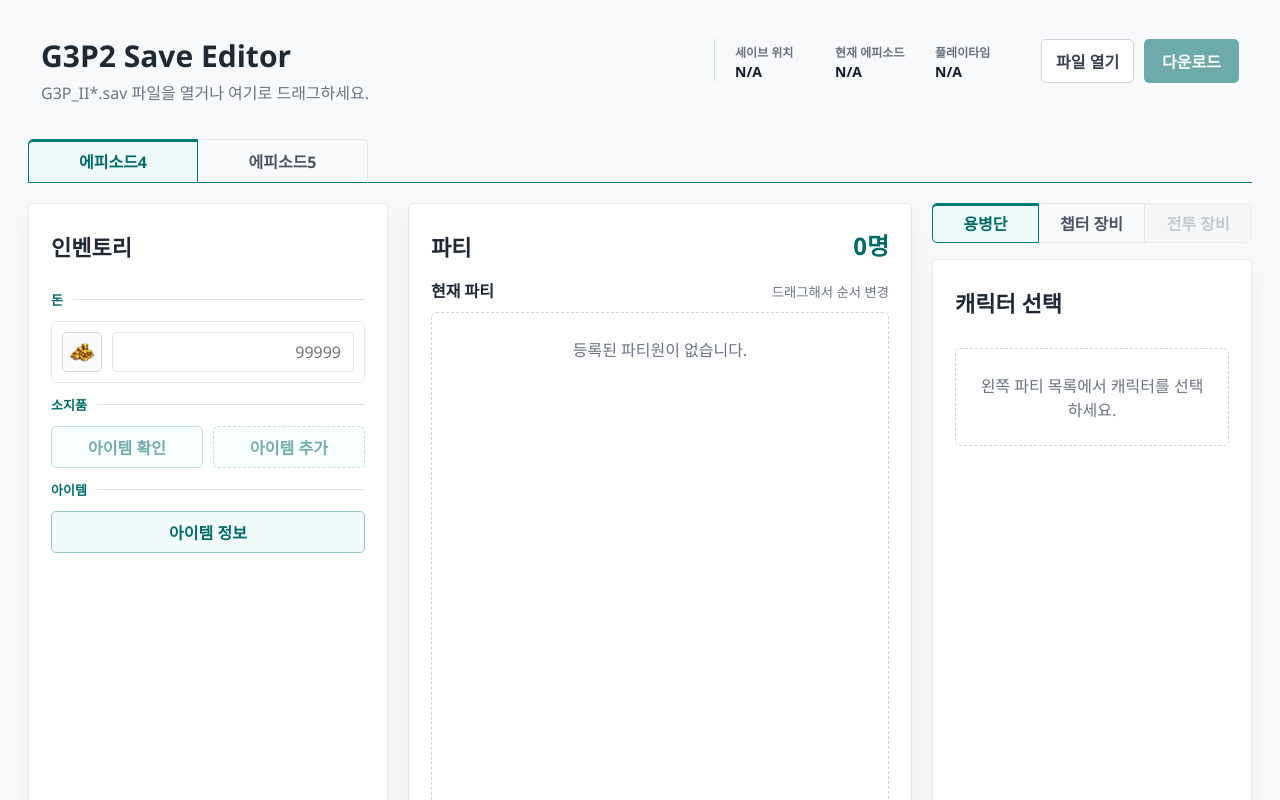
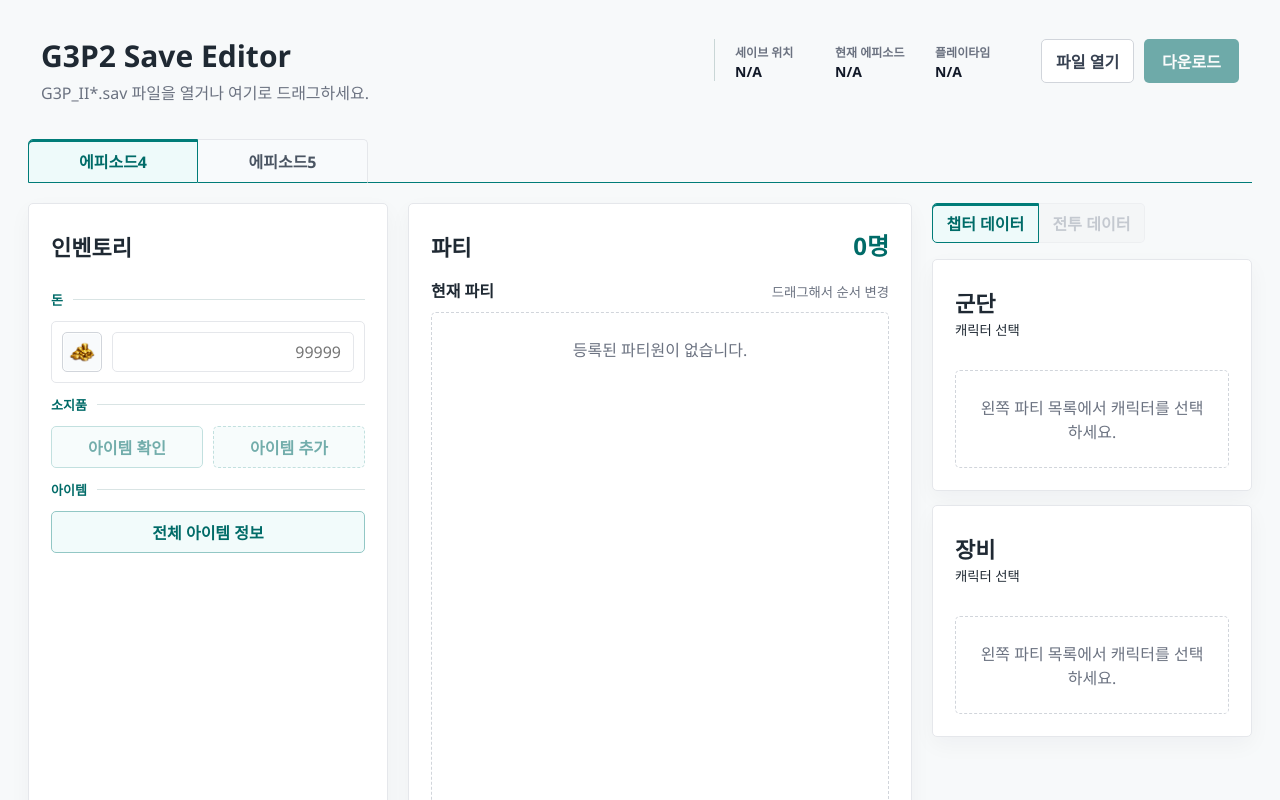
Before and after one commit to rnrmfdlapdlf/g3p2-save-editor, a React (Vite) app: page / in a window 1280 px wide. Shown: the top 800 px of the page. Built offline with nearby package versions, Linux system fonts and the light colour scheme.

Commit message:
Refactor mercenary/battle equipment editor with scope separation

```diff
--- a/src/renderer/App.tsx
+++ b/src/renderer/App.tsx
@@ -4,6 +4,7 @@ import {
   CharacterEquipmentEdit,
   CharacterEquipmentInfo,
   CharacterMercenaryInfo,
+  CharacterMercenaryEdit,
   CHARACTER_NAMES,
   CHARACTER_OPTIONS,
   CONSUMABLE_KIND_LABELS,
@@ -41,17 +42,16 @@ type DraftMoney = Record<EpisodeKey, string>;
 type DraftInventorySlot = { itemCode: number; quantity: string };
 type DraftInventory = Record<EpisodeKey, DraftInventorySlot[]>;
 type DraftEquipment = Record<EquipmentScope, Record<number, Record<EquipmentSlotKey, number>>>;
-type DraftMercenaries = Record<number, number>;
-type EditorTab = EquipmentScope | "mercenary";
+type DraftMercenaries = Record<EquipmentScope, Record<number, number>>;
+type EditorTab = EquipmentScope;
 type LoadedSave = {
   save: SaveInfo;
   browserBytes?: Uint8Array | null;
 };
 
 const editorTabLabels: Record<EditorTab, string> = {
-  mercenary: "용병단",
-  field: "챕터 장비",
-  battle: "전투 장비"
+  field: "챕터 데이터",
+  battle: "전투 데이터"
 };
 
 const emptySaveStatus = "G3P_II*.sav 파일을 열거나 여기로 드래그하세요.";
@@ -67,9 +67,9 @@ export default function App() {
   });
   const [draftParties, setDraftParties] = useState<DraftParties>({ episode4: [], episode5: [] });
   const [draftEquipment, setDraftEquipment] = useState<DraftEquipment>({ field: {}, battle: {} });
-  const [draftMercenaries, setDraftMercenaries] = useState<DraftMercenaries>({});
+  const [draftMercenaries, setDraftMercenaries] = useState<DraftMercenaries>({ field: {}, battle: {} });
   const [selectedEquipmentCode, setSelectedEquipmentCode] = useState<number | null>(null);
-  const [activeEditorTab, setActiveEditorTab] = useState<EditorTab>("mercenary");
+  const [activeEditorTab, setActiveEditorTab] = useState<EditorTab>("field");
   const [status, setStatus] = useState(emptySaveStatus);
   const [busy, setBusy] = useState(false);
   const [dragging, setDragging] = useState(false);
@@ -140,19 +140,16 @@ export default function App() {
       field: buildEquipmentDrafts(nextSave.equipment.field),
       battle: buildEquipmentDrafts(nextSave.equipment.battle)
     });
-    setDraftMercenaries(
-      Object.fromEntries(
-        nextSave.mercenaries
-          .filter((mercenary) => mercenary.supported && typeof mercenary.value === "number")
-          .map((mercenary) => [mercenary.characterCode, mercenary.value ?? 0])
-      ) as DraftMercenaries
-    );
+    setDraftMercenaries({
+      field: buildMercenaryDrafts(nextSave.mercenaries.field),
+      battle: buildMercenaryDrafts(nextSave.mercenaries.battle)
+    });
     setSelectedEquipmentCode(
       nextSave.equipment.field.find((equipment) => equipment.supported)?.characterCode ??
-        nextSave.mercenaries.find((mercenary) => mercenary.supported)?.characterCode ??
+        nextSave.mercenaries.field.find((mercenary) => mercenary.supported)?.characterCode ??
         null
     );
-    setActiveEditorTab((currentTab) => (currentTab === "battle" && nextSave.location.code !== 1 ? "mercenary" : currentTab));
+    setActiveEditorTab((currentTab) => (currentTab === "battle" && nextSave.location.code !== 1 ? "field" : currentTab));
   }
 
   async function openSaveFromUser() {
@@ -451,7 +448,7 @@ export default function App() {
 
         <aside className="equipment-column">
           <div className="editor-tabs" role="tablist" aria-label="편집 항목 선택">
-            {(["mercenary", "field", "battle"] as EditorTab[]).map((tab) => (
+            {(["field", "battle"] as EditorTab[]).map((tab) => (
               <button
                 key={tab}
                 type="button"
@@ -464,19 +461,22 @@ export default function App() {
             ))}
           </div>
 
-          {activeEditorTab === "mercenary" ? (
+          <div className="equipment-data-groups">
             <MercenaryEditor
               save={save}
+              scope={activeEditorTab}
               selectedCode={selectedEquipmentCode}
-              draftMercenaries={draftMercenaries}
+              draftMercenaries={draftMercenaries[activeEditorTab]}
               onChange={(characterCode, value) => {
                 setDraftMercenaries((current) => ({
                   ...current,
-                  [characterCode]: value
+                  [activeEditorTab]: {
+                    ...current[activeEditorTab],
+                    [characterCode]: value
+                  }
                 }));
               }}
             />
-          ) : (
             <EquipmentEditor
               save={save}
               scope={activeEditorTab}
@@ -495,7 +495,7 @@ export default function App() {
                 }));
               }}
             />
-          )}
+          </div>
         </aside>
       </section>
     </main>
@@ -643,7 +643,7 @@ function InventoryEditor({
         </div>
 
         <button type="button" className="inventory-review-button" onClick={() => setItemInfoOpen(true)}>
-          아이템 정보
+          전체 아이템 정보
         </button>
       </div>
 
@@ -981,12 +981,12 @@ function ItemInfoModal({ onClose }: { onClose: () => void }) {
         className="item-picker"
         role="dialog"
         aria-modal="true"
-        aria-label="아이템 정보"
+        aria-label="전체 아이템 정보"
         onMouseDown={(event) => event.stopPropagation()}
       >
         <header className="item-picker-header">
           <div>
-            <h2>아이템 정보</h2>
+            <h2>전체 아이템 정보</h2>
           </div>
           <button type="button" className="secondary-button" onClick={onClose}>
             닫기
@@ -1237,7 +1237,7 @@ function PartyPicker({
               <ManualCodeInput
                 value={manualCode}
                 ariaLabel="수동 캐릭터 코드"
-                helpText="목록에 없는 캐릭터 코드를 직접 입력합니다. 확인된 25개 필드 캐릭터 외에는 용병단과 챕터 장비를 편집할 수 없습니다."
+                helpText="목록에 없는 캐릭터 코드를 직접 입력합니다. 확인된 25개 필드 캐릭터 외에는 군단과 챕터 장비를 편집할 수 없습니다."
                 confirmMessage="255를 넘는 캐릭터 코드입니다. 그래도 추가할까요?"
                 onChange={setManualCode}
                 onAdd={addPartyCode}
@@ -1318,7 +1318,8 @@ function EquipmentEditor({
     <article className="equipment-card">
       <div className="section-title">
         <div>
-          <h2>{currentEquipment?.characterName ?? "캐릭터 선택"}</h2>
+          <h2>장비</h2>
+          <small>{currentEquipment?.characterName ?? "캐릭터 선택"}</small>
         </div>
       </div>
 
@@ -1329,8 +1330,8 @@ function EquipmentEditor({
           <div className="equipment-note">
             <small>
               {scope === "field"
-                ? "챕터/연대표 캐릭터 장비만 저장됩니다."
-                : "전투 중 현재 장비만 저장됩니다."}
+                ? "다음 전투시 착용하는 장비입니다."
+                : "현재 착용중인 장비입니다."}
             </small>
           </div>
 
@@ -1597,21 +1598,23 @@ function ManualCodeInput({
 
 function MercenaryEditor({
   save,
+  scope,
   selectedCode,
   draftMercenaries,
   onChange
 }: {
   save: SaveInfo | null;
+  scope: EquipmentScope;
   selectedCode: number | null;
-  draftMercenaries: DraftMercenaries;
+  draftMercenaries: Record<number, number>;
   onChange: (characterCode: number, value: number) => void;
 }) {
   const [pickerOpen, setPickerOpen] = useState(false);
   const mercenaryByCode = useMemo(() => {
-    return new Map(save?.mercenaries.map((mercenary) => [mercenary.characterCode, mercenary]) ?? []);
-  }, [save]);
+    return new Map(save?.mercenaries[scope].map((mercenary) => [mercenary.characterCode, mercenary]) ?? []);
+  }, [save, scope]);
   const currentMercenary =
-    selectedCode === null ? null : mercenaryByCode.get(selectedCode) ?? buildUnsupportedMercenary(selectedCode);
+    selectedCode === null ? null : mercenaryByCode.get(selectedCode) ?? buildUnsupportedMercenary(selectedCode, scope);
   const value =
     selectedCode === null
       ? 0
@@ -1621,7 +1624,8 @@ function MercenaryEditor({
     <article className="equipment-card">
       <div className="section-title">
         <div>
-          <h2>{currentMercenary?.characterName ?? "캐릭터 선택"}</h2>
+          <h2>군단</h2>
+          <small>{currentMercenary?.characterName ?? "캐릭터 선택"}</small>
         </div>
       </div>
 
@@ -1630,11 +1634,11 @@ function MercenaryEditor({
       ) : currentMercenary.supported ? (
         <div className="equipment-slots">
           <div className="equipment-note">
-            <small>해당 캐릭터의 용병을 관리합니다.</small>
+            <small>{scope === "field" ? "챕터에서 사용할 군단을 관리합니다." : "현재 전투에서 사용할 군단을 관리합니다."}</small>
           </div>
 
           <div className="equipment-field">
-            <span>용병단</span>
+            <span>군단</span>
             <button type="button" className="mercenary-option active" onClick={() => setPickerOpen(true)}>
               <span>{getMercenaryName(value)}</span>
               <small>{value}</small>
@@ -1643,7 +1647,7 @@ function MercenaryEditor({
         </div>
       ) : (
         <div className="equipment-note unsupported">
-          <small>{currentMercenary.note ?? "이 캐릭터의 용병단 위치는 아직 확인되지 않았습니다."}</small>
+          <small>{currentMercenary.note ?? "이 캐릭터의 군단 위치는 아직 확인되지 않았습니다."}</small>
         </div>
       )}
 
@@ -1690,12 +1694,12 @@ function MercenaryPicker({
         className="item-picker"
         role="dialog"
         aria-modal="true"
-        aria-label="용병단 선택"
+        aria-label="군단 선택"
         onMouseDown={(event) => event.stopPropagation()}
       >
         <header className="item-picker-header">
           <div>
-            <h2>용병단 선택</h2>
+            <h2>군단 선택</h2>
           </div>
           <button type="button" className="secondary-button" onClick={onClose}>
             닫기
@@ -1725,9 +1729,9 @@ function MercenaryPicker({
             {activeTab === "manual" ? (
               <ManualCodeInput
                 value={manualCode}
-                ariaLabel="수동 용병단 코드"
-                helpText="목록에 없는 용병단 코드를 직접 입력합니다."
-                confirmMessage="255를 넘는 용병단 코드입니다. 그래도 추가할까요?"
+                ariaLabel="수동 군단 코드"
+                helpText="목록에 없는 군단 코드를 직접 입력합니다."
+                confirmMessage="255를 넘는 군단 코드입니다. 그래도 추가할까요?"
                 onChange={setManualCode}
                 onAdd={onSelect}
               />
@@ -1950,16 +1954,17 @@ function buildUnsupportedEquipment(characterCode: number, scope: EquipmentScope)
   };
 }
 
-function buildUnsupportedMercenary(characterCode: number): CharacterMercenaryInfo {
+function buildUnsupportedMercenary(characterCode: number, scope: EquipmentScope): CharacterMercenaryInfo {
   const characterName = CHARACTER_NAMES.get(characterCode) ?? `알 수 없음 (${characterCode})`;
   return {
     characterCode,
     characterName,
+    scope,
     supported: false,
     note:
       getCharacterGroup(characterName) === "arena"
         ? "아레나 캐릭터의 정보는 세이브 파일에 기록되지 않습니다."
-        : "용병단 오프셋이 확인되지 않았습니다."
+        : "군단 오프셋이 확인되지 않았습니다."
   };
 }
 
@@ -1980,6 +1985,14 @@ function buildEquipmentDrafts(equipment: CharacterEquipmentInfo[]): Record<numbe
         Object.fromEntries(item.slots.map((slot) => [slot.key, slot.value]))
       ])
   ) as Record<number, Record<EquipmentSlotKey, number>>;
+}
+
+function buildMercenaryDrafts(mercenaries: CharacterMercenaryInfo[]): Record<number, number> {
+  return Object.fromEntries(
+    mercenaries
+      .filter((mercenary) => mercenary.supported && typeof mercenary.value === "number")
+      .map((mercenary) => [mercenary.characterCode, mercenary.value ?? 0])
+  ) as Record<number, number>;
 }
 
 function buildEquipmentEdits(
@@ -2003,15 +2016,18 @@ function buildEquipmentEdits(
 }
 
 function buildMercenaryEdits(
-  mercenaries: CharacterMercenaryInfo[],
+  mercenaries: SaveInfo["mercenaries"],
   draftMercenaries: DraftMercenaries
-): Array<{ characterCode: number; value: number }> {
-  return mercenaries
-    .filter((item) => item.supported && typeof draftMercenaries[item.characterCode] === "number")
-    .map((item) => ({
-      characterCode: item.characterCode,
-      value: draftMercenaries[item.characterCode]
-    }));
+): CharacterMercenaryEdit[] {
+  return (["field", "battle"] as EquipmentScope[]).flatMap((scope) =>
+    mercenaries[scope]
+      .filter((item) => item.supported && typeof draftMercenaries[scope][item.characterCode] === "number")
+      .map((item) => ({
+        characterCode: item.characterCode,
+        scope,
+        value: draftMercenaries[scope][item.characterCode]
+      }))
+  );
 }
 
 function buildInventoryDraft(inventory: InventorySlotInfo[]): DraftInventorySlot[] {
--- a/src/renderer/styles.css
+++ b/src/renderer/styles.css
@@ -785,6 +785,15 @@ h1 {
   align-content: start;
 }
 
+.equipment-data-groups {
+  display: grid;
+  gap: 14px;
+}
+
+.equipment-data-groups .equipment-card {
+  min-height: auto;
+}
+
 .sidebar .inventory-card {
   gap: 12px;
   padding: 22px;
--- a/src/shared/saveFormat.ts
+++ b/src/shared/saveFormat.ts
@@ -136,6 +136,7 @@ export type CharacterEquipmentInfo = {
 export type CharacterMercenaryInfo = {
   characterCode: number;
   characterName: string;
+  scope: EquipmentScope;
   supported: boolean;
   note?: string;
   offset?: number;
@@ -172,7 +173,7 @@ export type SaveInfo = {
   inventorySlots: Record<EpisodeKey, InventorySlotInfo[]>;
   parties: Record<EpisodeKey, PartyInfo>;
   equipment: Record<EquipmentScope, CharacterEquipmentInfo[]>;
-  mercenaries: CharacterMercenaryInfo[];
+  mercenaries: Record<EquipmentScope, CharacterMercenaryInfo[]>;
 };
 
 export type CharacterEquipmentEdit = {
@@ -183,6 +184,7 @@ export type CharacterEquipmentEdit = {
 
 export type CharacterMercenaryEdit = {
   characterCode: number;
+  scope: EquipmentScope;
   value: number;
 };
 
@@ -558,6 +560,7 @@ const FIELD_CHARACTER_CODE_RELATIVE_OFFSET = 0x0a4;
 const FIELD_MERCENARY_RELATIVE_OFFSET = 0x0bc;
 const FIELD_EQUIPMENT_RELATIVE_OFFSET = 0x0ec;
 const EQUIPMENT_RELATIVE_OFFSET_FROM_CHARACTER = 0x48;
+const BATTLE_MERCENARY_RELATIVE_OFFSET_FROM_CHARACTER = 0x18;
 const FIELD_CHARACTER_RECORD_INDICES: Record<number, number> = {
   236: 0,
   237: 1,
@@ -622,7 +625,10 @@ export function parseSave(data: Uint8Array, filePath: string): SaveInfo {
       field: readEquipment(data, "field"),
       battle: readEquipment(data, "battle")
     },
-    mercenaries: readMercenaries(data)
+    mercenaries: {
+      field: readMercenaries(data, "field"),
+      battle: readMercenaries(data, "battle")
+    }
   };
 }
 
@@ -1148,46 +1154,74 @@ function looksLikeEquipmentBlock(data: Uint8Array, offset: number): boolean {
   });
 }
 
-function readMercenaries(data: Uint8Array): CharacterMercenaryInfo[] {
-  return readFieldCharacterCodes(data).map((characterCode) => readCharacterMercenary(data, characterCode));
+function readMercenaries(data: Uint8Array, scope: EquipmentScope): CharacterMercenaryInfo[] {
+  if (scope === "field") {
+    return readFieldCharacterCodes(data).map((characterCode) => readCharacterMercenary(data, characterCode, scope));
+  }
+
+  const locationCode = readInverseUint32(data, 0x0c);
+  if (locationCode !== 1) {
+    return [];
+  }
+
+  const activeParty = readParty(data, getActiveEpisodeKey(data));
+  return activeParty.members.map((member) => readCharacterMercenary(data, member.code, scope));
 }
 
-function readCharacterMercenary(data: Uint8Array, characterCode: number): CharacterMercenaryInfo {
+function readCharacterMercenary(data: Uint8Array, characterCode: number, scope: EquipmentScope): CharacterMercenaryInfo {
   const characterName = CHARACTER_NAMES.get(characterCode) ?? `알 수 없음 (${characterCode})`;
-  const offset = getMercenaryOffset(data, characterCode);
+  const offset = getMercenaryOffset(data, characterCode, scope);
+  const byteLength = scope === "field" ? 4 : 2;
 
-  if (offset === null || offset + 4 > data.length) {
+  if (offset === null || offset + byteLength > data.length) {
     return {
       characterCode,
       characterName,
+      scope,
       supported: false,
       note: isArenaCharacterName(characterName)
         ? "아레나 캐릭터의 정보는 세이브 파일에 기록되지 않습니다."
-        : "아직 용병단 위치가 확인되지 않은 캐릭터입니다."
+        : "아직 군단 위치가 확인되지 않은 캐릭터입니다."
     };
   }
 
   return {
     characterCode,
     characterName,
+    scope,
     supported: true,
     offset,
-    value: readInverseUint32(data, offset),
-    raw: readRawHex(data, offset, 4)
+    value: scope === "field" ? readInverseUint32(data, offset) : readInverseUint16(data, offset),
+    raw: readRawHex(data, offset, byteLength)
   };
 }
 
 function applyMercenaryEdits(data: Uint8Array, edits: CharacterMercenaryEdit[]): void {
   for (const edit of edits) {
-    const offset = getMercenaryOffset(data, edit.characterCode);
-    if (offset === null || offset + 4 > data.length) {
+    const offset = getMercenaryOffset(data, edit.characterCode, edit.scope);
+    const byteLength = edit.scope === "field" ? 4 : 2;
+    if (offset === null || offset + byteLength > data.length) {
       continue;
     }
-    writeInverseUint32(data, offset, edit.value);
+    if (edit.scope === "field") {
+      writeInverseUint32(data, offset, edit.value);
+    } else {
+      writeInverseUint16(data, offset, edit.value);
+    }
   }
 }
 
-function getMercenaryOffset(data: Uint8Array, characterCode: number): number | null {
+function getMercenaryOffset(data: Uint8Array, characterCode: number, scope: EquipmentScope): number | null {
+  if (scope === "battle") {
+    const equipmentOffset = getEquipmentBaseOffset(data, characterCode, "battle");
+    if (equipmentOffset === null) {
+      return null;
+    }
+    const mercenaryOffset =
+      equipmentOffset - EQUIPMENT_RELATIVE_OFFSET_FROM_CHARACTER + BATTLE_MERCENARY_RELATIVE_OFFSET_FROM_CHARACTER;
+    return mercenaryOffset + 2 <= data.length ? mercenaryOffset : null;
+  }
+
   const recordBaseOffset = findFieldCharacterRecordBaseOffset(data, characterCode);
   if (recordBaseOffset === null) {
     return null;
```
Also changed, not shown: 2 other files (tests, documents, lock files or other folders).
